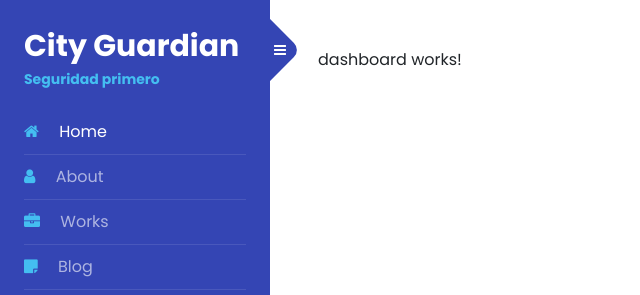
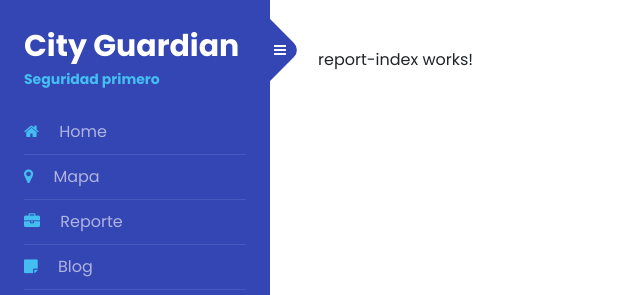
Before and after one commit to Andres-Correa69/CityGuardian-Fronted, an Angular app: page /city-guardian/report/index in a window 1280 px wide. Before the commit this address led to /city-guardian/dashboard. Shown: the top 295 px of the page, without its empty margins (0-640 px from the left). Built offline with nearby package versions, Linux system fonts and the light colour scheme.

Commit message:
add report

```diff
--- a/src/app/app.routes.ts
+++ b/src/app/app.routes.ts
@@ -20,6 +20,10 @@ export const routes: Routes = [
             loadChildren: () => import('./modules/map/feature/map.routes').then(m => m.MAP_ROUTES),
           },
           {
+            path: 'report',
+            loadChildren: () => import('./modules/report/feature/report.routes').then(m => m.REPORT_ROUTES),
+          },
+          {
             path: '**',
             redirectTo: 'dashboard',
           },
--- /dev/null
+++ b/src/app/modules/report/feature/report-index/report-index.component.html
@@ -0,0 +1 @@
+<p>report-index works!</p>
--- /dev/null
+++ b/src/app/modules/report/feature/report.routes.ts
@@ -0,0 +1,14 @@
+import { Routes } from '@angular/router';
+
+export const REPORT_ROUTES: Routes = [
+
+    {
+        path:'index',
+        loadComponent: () => import('./report-index/report-index.component').then(m => m.ReportIndexComponent),
+    },
+    {
+        path:'**',
+        redirectTo: 'index',
+
+    }
+];
--- a/src/app/shared/layout/base/layout.component.html
+++ b/src/app/shared/layout/base/layout.component.html
@@ -9,14 +9,14 @@
     <div class="p-4">
       <h1><a href="index.html" class="logo">City Guardian <span>Seguridad primero</span></a></h1>
       <ul class="list-unstyled components mb-5">
-        <li class="active">
-          <a href="#"><span class="fa fa-home mr-3"></span> Home</a>
+        <li>
+          <a [routerLink]="['/city-guardian/dashboard']"><span class="fa fa-home mr-3"></span> Home</a>
         </li>
         <li>
-          <a href="#"><span class="fa fa-user mr-3"></span> About</a>
+          <a [routerLink]="['/city-guardian/map']"><span class="fa fa-map-marker mr-3"></span> Mapa</a>
         </li>
         <li>
-          <a href="#"><span class="fa fa-briefcase mr-3"></span> Works</a>
+          <a [routerLink]="['/city-guardian/report']" ><span class="fa fa-briefcase mr-3"></span> Reporte</a>
         </li>
         <li>
           <a href="#"><span class="fa fa-sticky-note mr-3"></span> Blog</a>
```
Also changed, not shown: src/app/modules/report/feature/report-index/report-index.component.ts (added, +11 -0 lines), src/app/modules/report/service/report.service.ts (added, +9 -0 lines), src/app/modules/report/feature/report-index/report-index.component.css (added).
